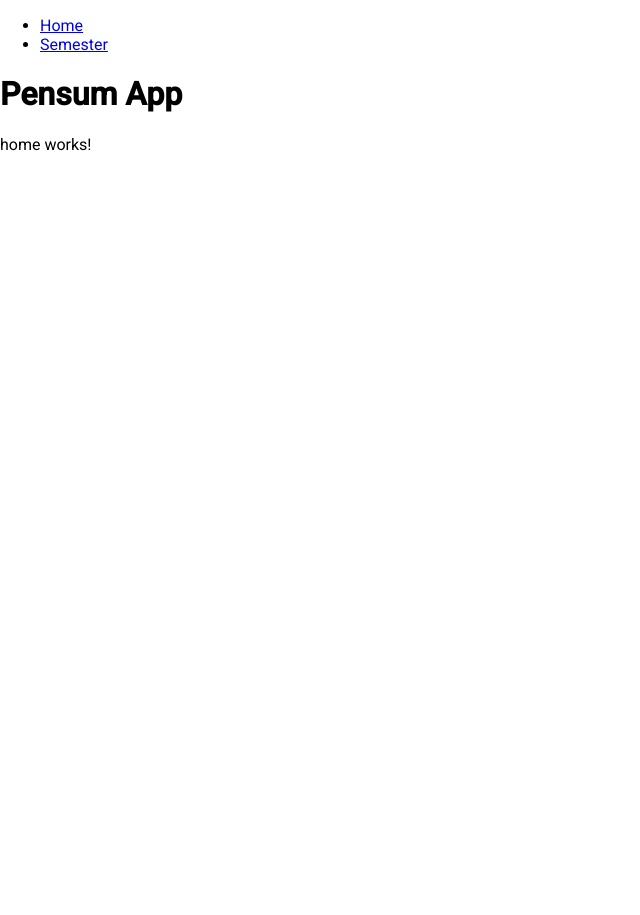
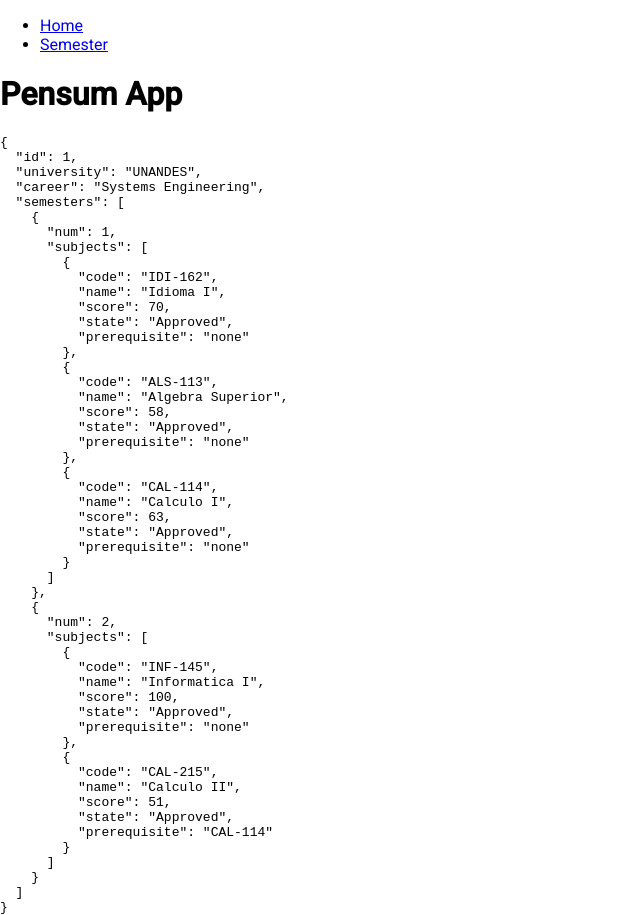
Before and after one commit to andres19r/pensum-angular, an Angular app: page /home in a window 1280 px wide. Shown: the whole page, without its empty margins (0-640 px from the left). Before the commit the page ends 816 px from the top, so only its background shows below. Built offline with nearby package versions, Linux system fonts and the light colour scheme.

Commit message:
feat(home): inject service and show data in template

```diff
--- a/src/app/components/home/home.component.html
+++ b/src/app/components/home/home.component.html
@@ -1 +1 @@
-<p>home works!</p>
+<pre>{{pensum | json}}</pre>
--- a/src/app/components/home/home.component.ts
+++ b/src/app/components/home/home.component.ts
@@ -1,12 +1,26 @@
-import { Component } from '@angular/core';
+import { Component, inject, OnInit } from '@angular/core';
+import { Pensum } from '../../interfaces/pensum.interface';
+import { PensumService } from '../../services/pensum.service';
+import { CommonModule } from '@angular/common';
+import { MatTableModule } from '@angular/material/table';
 
 @Component({
   selector: 'app-home',
   standalone: true,
-  imports: [],
+  imports: [CommonModule, MatTableModule],
   templateUrl: './home.component.html',
-  styleUrl: './home.component.scss'
+  styleUrl: './home.component.scss',
 })
-export class HomeComponent {
+export class HomeComponent implements OnInit {
+  private readonly _pensumService = inject(PensumService);
 
+  pensum: Pensum = {} as Pensum;
+
+  constructor() {}
+
+  ngOnInit(): void {
+    this._pensumService.getPensum().subscribe((pensum) => {
+      this.pensum = pensum;
+    });
+  }
 }
```
